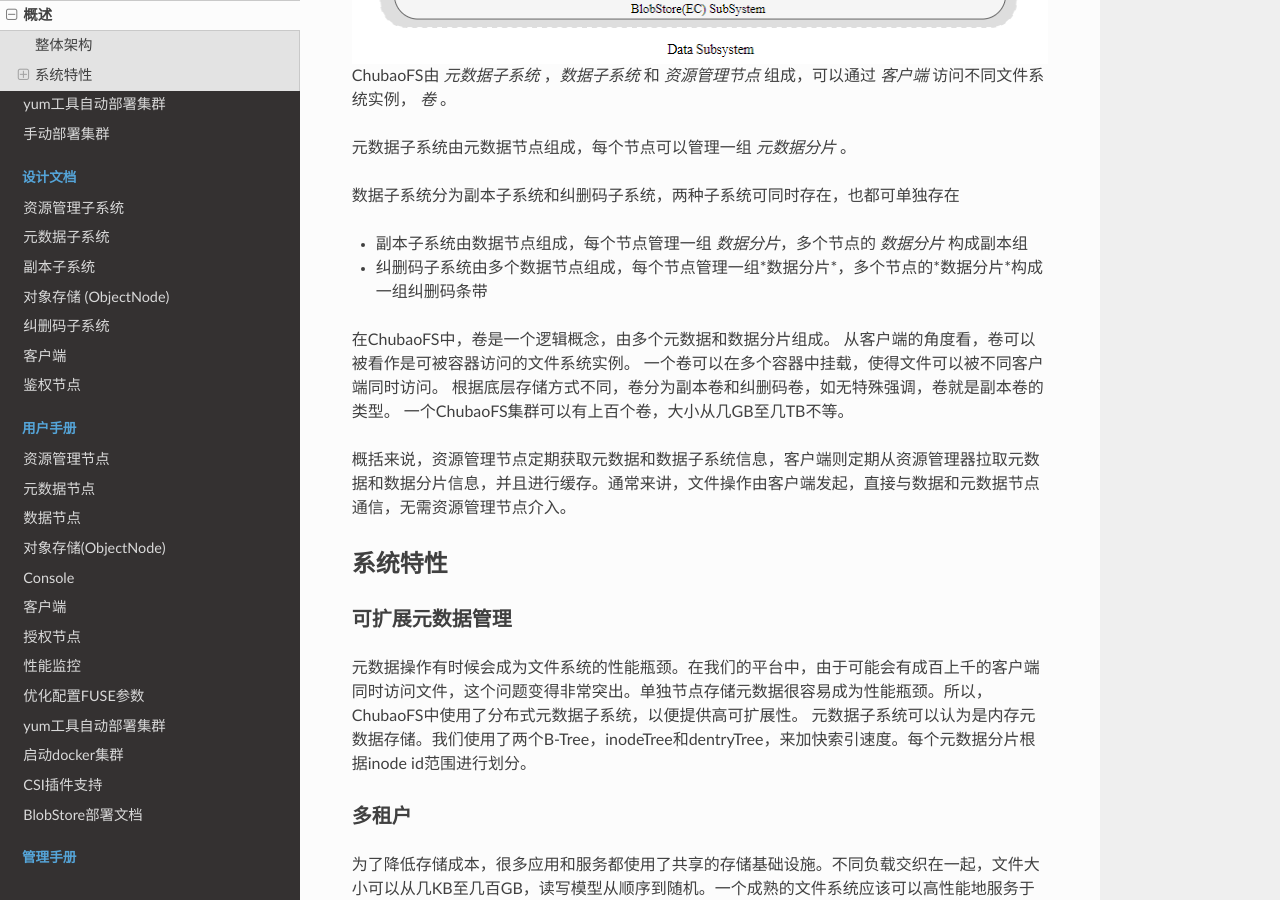
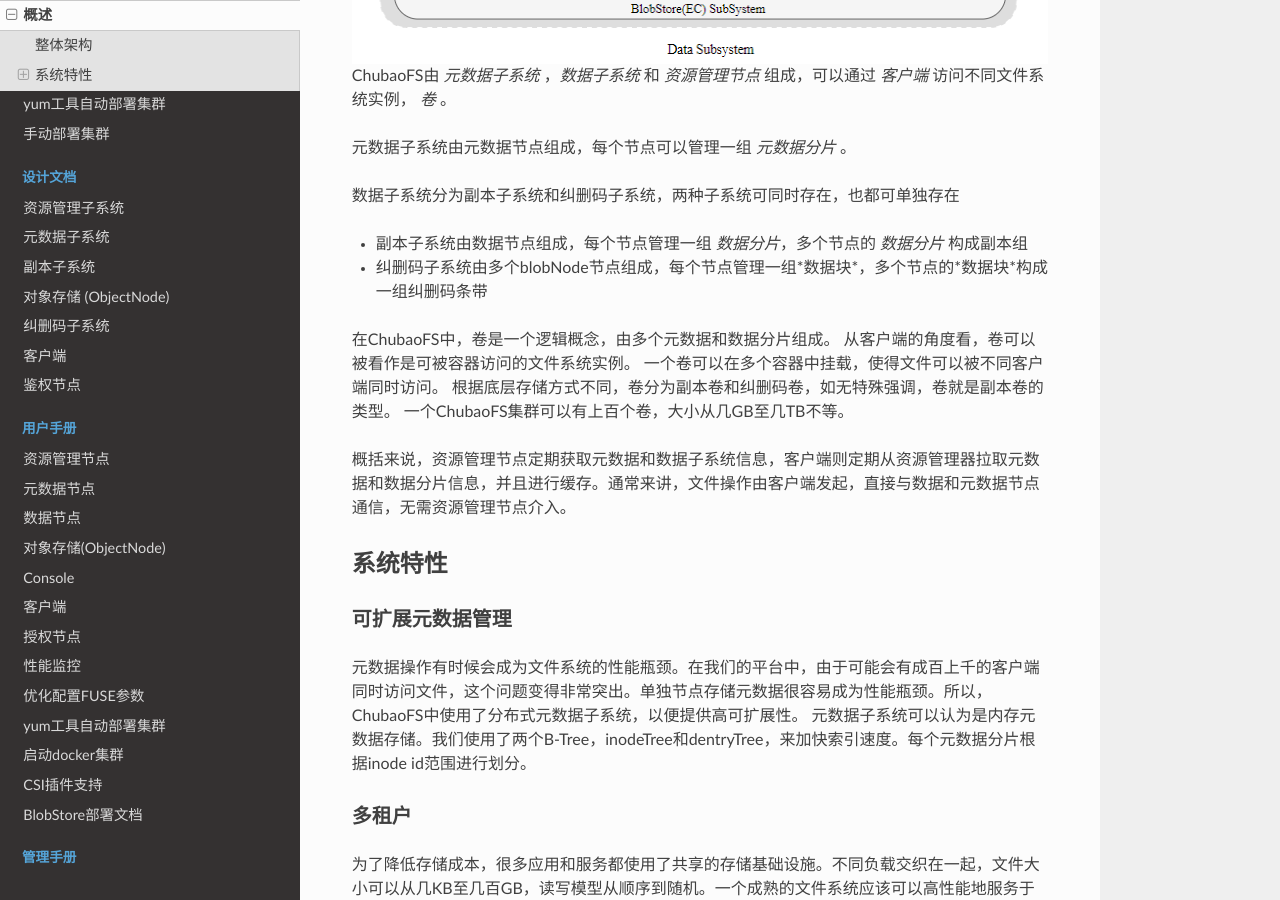
Before and after one commit to cubefs/docs-zh, a Sphinx documentation site: the page built from docs/source/overview.rst, in a window 1280 px wide and 900 px high, scrolled down 930 px. Built offline with Sphinx 7.4.7 and the Read the Docs theme 2.0.0, drawn with Linux system fonts in a browser that asks for light colours.

Commit message:
docs:update blobstore docs
Signed-off-by: xiangcai1215 <505892459@qq.com>

```diff
--- a/docs/source/overview.rst
+++ b/docs/source/overview.rst
@@ -19,7 +19,8 @@ ChubaoFS由 *元数据子系统* ，*数据子系统* 和 *资源管理节点*
 数据子系统分为副本子系统和纠删码子系统，两种子系统可同时存在，也都可单独存在
 
 + 副本子系统由数据节点组成，每个节点管理一组 *数据分片*，多个节点的 *数据分片* 构成副本组
-+ 纠删码子系统由多个数据节点组成，每个节点管理一组*数据分片*，多个节点的*数据分片*构成一组纠删码条带
++ 纠删码子系统由多个blobNode节点组成，每个节点管理一组*数据块*，多个节点的*数据块*构成一组纠删码条带
+
 
 在ChubaoFS中，卷是一个逻辑概念，由多个元数据和数据分片组成。
 从客户端的角度看，卷可以被看作是可被容器访问的文件系统实例。
```
